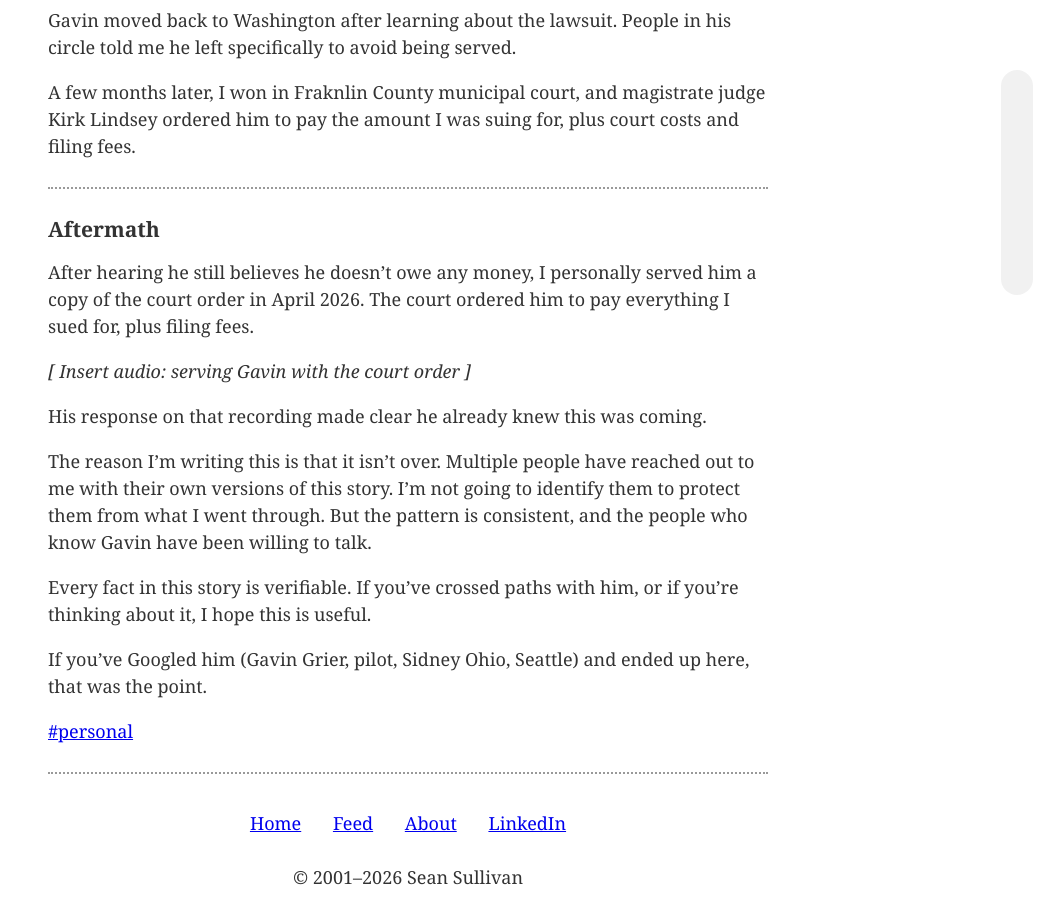
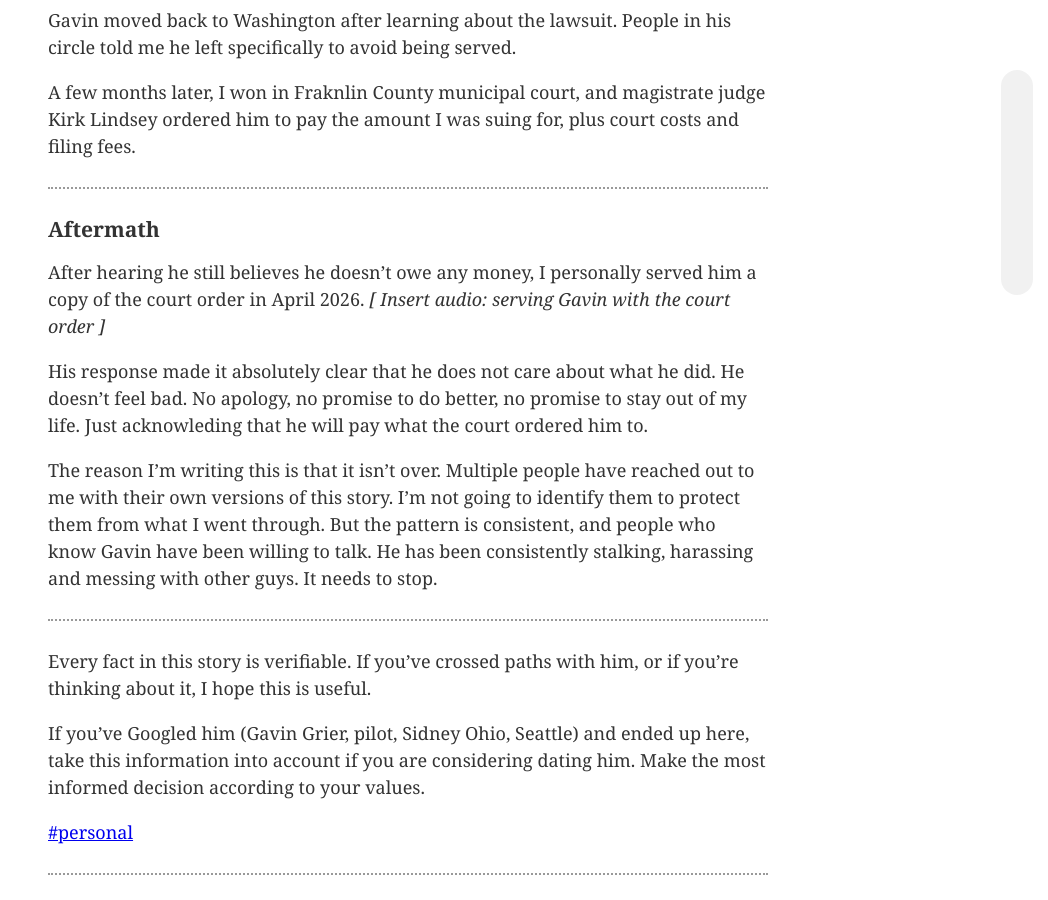
Before and after one commit to 0sps/sullivan.mx, a Jekyll site: the page built from _posts/2026-04-01-Gavin-Grier-stalker.md, in a window 1280 px wide and 900 px high, scrolled down 5823 px. Shown: the whole window, without its empty margins (232-1280 px from the left). Built offline with Jekyll 4.4.1, drawn with Linux system fonts in a browser that asks for light colours.

Commit message:
Update 2026-04-01-Gavin-Grier-stalker.md

```diff
--- a/_posts/2026-04-01-Gavin-Grier-stalker.md
+++ b/_posts/2026-04-01-Gavin-Grier-stalker.md
@@ -152,14 +152,15 @@ A few months later, I won in Fraknlin County municipal court, and magistrate jud
 
 ### Aftermath
 
-After hearing he still believes he doesn't owe any money, I personally served him a copy of the court order in April 2026. The court ordered him to pay everything I sued for, plus filing fees.
-
+After hearing he still believes he doesn't owe any money, I personally served him a copy of the court order in April 2026.
 *[ Insert audio: serving Gavin with the court order ]*
 
-His response on that recording made clear he already knew this was coming.
+His response made it absolutely clear that he does not care about what he did. He doesn't feel bad. No apology, no promise to do better, no promise to stay out of my life. Just acknowleding that he will pay what the court ordered him to.
 
-The reason I'm writing this is that it isn't over. Multiple people have reached out to me with their own versions of this story. I'm not going to identify them to protect them from what I went through. But the pattern is consistent, and the people who know Gavin have been willing to talk.
+The reason I'm writing this is that it isn't over. Multiple people have reached out to me with their own versions of this story. I'm not going to identify them to protect them from what I went through. But the pattern is consistent, and people who know Gavin have been willing to talk. He has been consistently stalking, harassing and messing with other guys. It needs to stop.
+
+---
 
 Every fact in this story is verifiable. If you've crossed paths with him, or if you're thinking about it, I hope this is useful.
 
-If you've Googled him (Gavin Grier, pilot, Sidney Ohio, Seattle) and ended up here, that was the point.
+If you've Googled him (Gavin Grier, pilot, Sidney Ohio, Seattle) and ended up here, take this information into account if you are considering dating him. Make the most informed decision according to your values.
```
